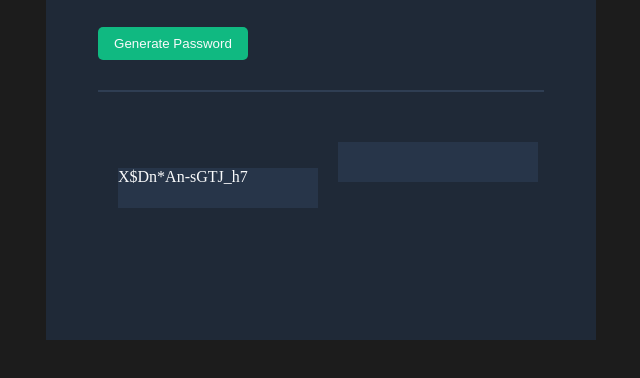
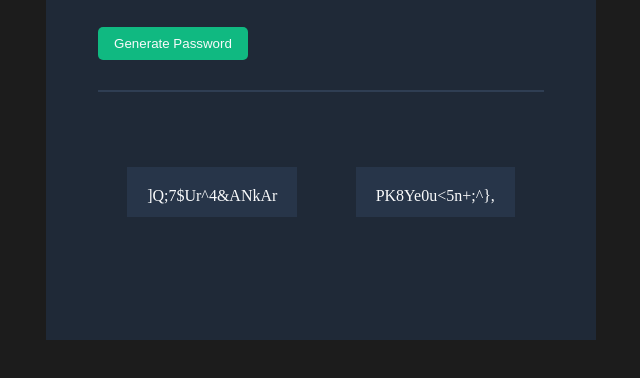
Before and after one commit to alextedtech/PasswordGenerator, a plain HTML site: page index.html in a window 1280 px wide. Both pictures are taken after a click on the button "Generate Password". Shown: the part 210-588 px from the top of the page, without its empty margins (319-959 px from the left). Drawn offline with Linux system fonts and the light colour scheme.

Commit message:
Fixed Password Generator funcitons

```diff
--- a/index.html
+++ b/index.html
@@ -12,10 +12,12 @@
     <div class="content-box">
         <h1>Generate a <span class="light-color-text"><br>random password</span></h1>
         <p class="slogan">Never use an insecure password again.</p>
-        <button class="gen-btn" onclick="pwGen()">Generate Password</button>
+        <button class="gen-btn" onclick="pwRequest1(); pwRequest2()">Generate Password</button>
         <hr class="hr-solid-line">
+<div class="password-box">
+    <p class="pw-el" id="password-1"></p><p class="pw-el" id="password-2"></p>
+</div>
 
-        <p class="pw-el" id="password-1"></p><p class="pw-el" id="password-2"></p>
     </div>
 </div>
     <script src="/index.js"></script>
--- a/index.js
+++ b/index.js
@@ -4,12 +4,26 @@ const characters = ["A","B","C","D","E","F","G","H","I","J","K","L","M","N","O"
 
 let password1 = document.getElementById("password-1")
 let password2 = document.getElementById("password-2")
-
+let gather = ""
 
 
 function pwGen(){
+    gather =""
     for ( let i = 0; i < 15; i++){
-        let passwordGen = Math.floor(Math.random() * characters.length)
-         password1.textContent += characters[passwordGen]
+        let passwordGen = Math.floor(Math.random() * characters.length);
+        gather +=characters[passwordGen];
+
     }
+    return gather
+
+
 }
+
+function pwRequest1(){
+
+    password1.textContent = pwGen();
+}
+
+function pwRequest2(){
+    password2.textContent = pwGen();
+}
--- a/styles.css
+++ b/styles.css
@@ -46,11 +46,21 @@ body{
 
 }
 
+.password-box{
+    display: flex;
+    align-items: center;
+    margin-top: auto;
+    height: 200px;
+    flex-direction: row;
+    justify-content: space-around;
+    margin:auto;
+    text-align: center;
+}
+
 .pw-el{
     background-color:#273549;
     display: inline-block;
-    margin-top: 50px;
-    margin-left: 20px;
-    width: 200px;
-    height: 40px;
+    padding: 20px 20px;
+    height: 50px;
+
 }
```
